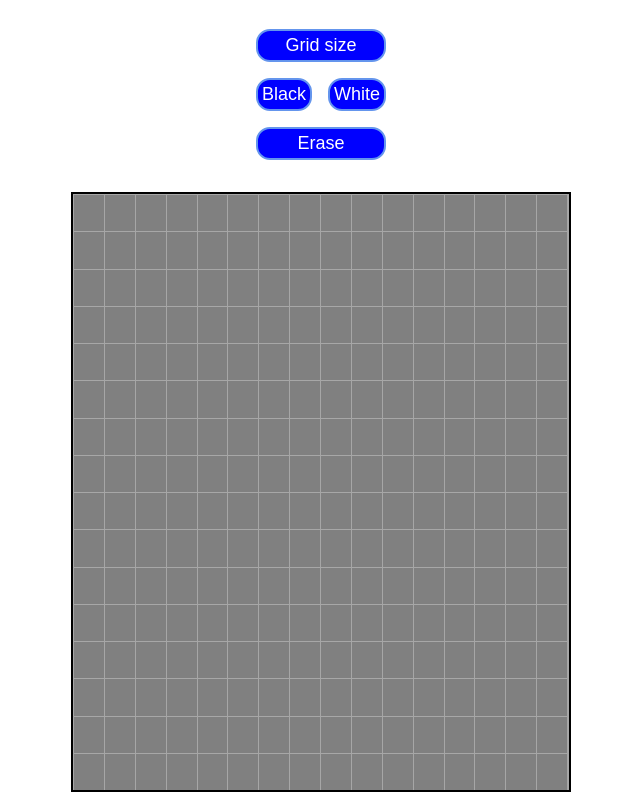
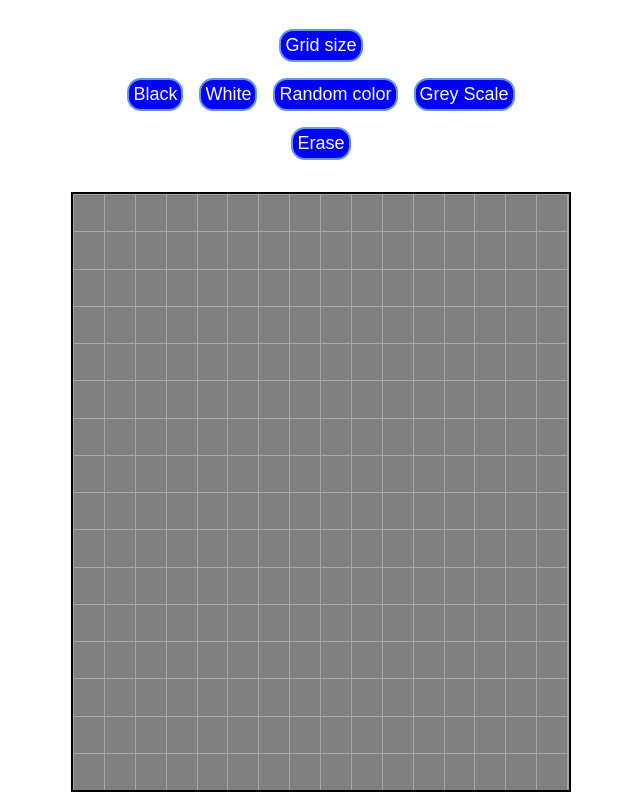
Before and after one commit to Abdelkrim-Saouchi/Etch-A-Sketch, a plain HTML site: page index.html in a window 1280 px wide. Shown: the part 40-832 px from the top of the page, without its empty margins (319-959 px from the left). Drawn offline with Linux system fonts and the light colour scheme.

Commit message:
Add rand color button and grey scale button

```diff
--- a/index.html
+++ b/index.html
@@ -15,6 +15,8 @@
         <div class="colors-control">
             <button class="black">Black</button>
             <button class="white">White</button>
+            <button class="rondom-color">Random color</button>
+            <button class="grey-scale">Grey Scale</button>
         </div>
         <button class="erase">Erase</button>
     </div>
--- a/scripts.js
+++ b/scripts.js
@@ -39,6 +39,8 @@ const eraseBtn = document.querySelector(".erase");
 eraseBtn.addEventListener("click", (e) => {
         grid = getGridBuilt(currentRows, currentColumns);
     });
+
+// random color button
 
 // function to build grid
 function getGridBuilt(rowNumber, columnNumber) {
--- a/style.css
+++ b/style.css
@@ -40,6 +40,7 @@ body {
 .controllers {
     display: flex;
     flex-direction: column;
+    align-items: center;
     gap: 1rem;
 }
 
```
